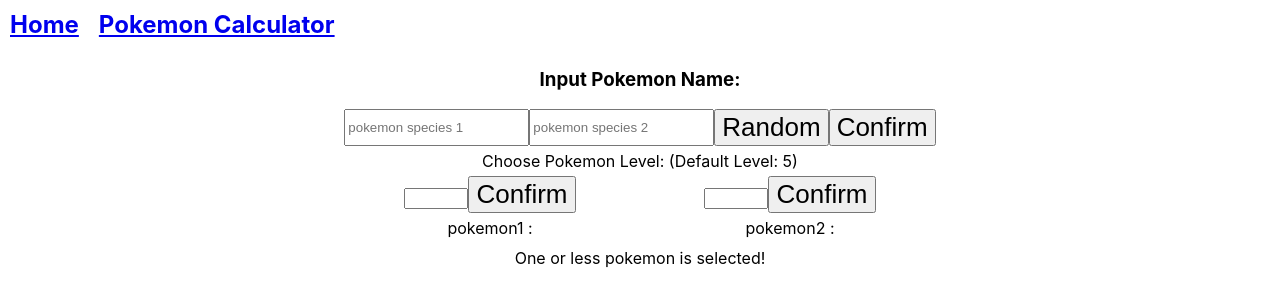
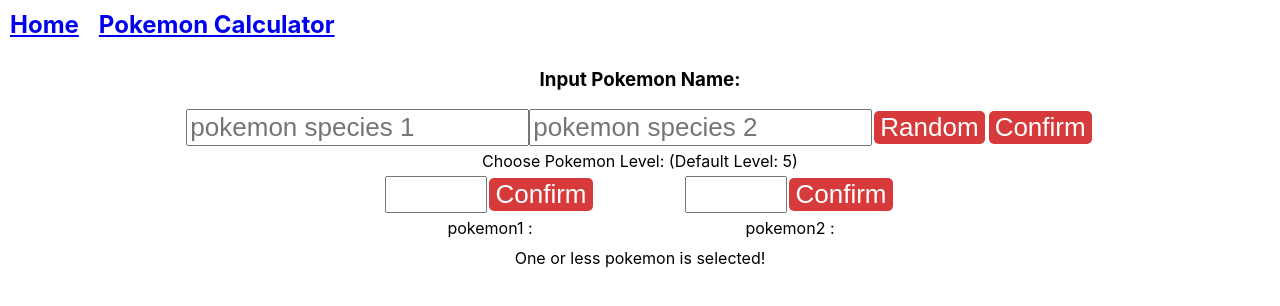
Before and after one commit to donuts030/PokeCalc, a React (Vite) app: page /pokeCalc in a window 1280 px wide. Shown: the top 306 px of the page. Built offline with nearby package versions, Linux system fonts and the light colour scheme.

Commit message:
css changes

```diff
--- a/index.html
+++ b/index.html
@@ -4,7 +4,7 @@
     <meta charset="UTF-8" />
     <link rel="icon" type="image/svg+xml" href="/src/favicon.svg" />
     <meta name="viewport" content="width=device-width, initial-scale=1.0" />
-    <title>Vite App</title>
+    <title>Pokemon Calculator</title>
   </head>
   <body>
     <div id="root"></div>
--- a/src/App.css
+++ b/src/App.css
@@ -1,11 +1,5 @@
 .App {
   text-align: left;
-}
-
-@media (prefers-reduced-motion: no-preference) {
-  .App-logo {
-    animation: App-logo-spin infinite 20s linear;
-  }
 }
 
 .App-header {
@@ -51,7 +45,10 @@
   border: 1px solid #282c34;
   min-width: 300px;
   max-width: 300px;
-  min-height: 150px;
+  min-height: 120px;
+  border-radius: 15px;
+  margin: 15px;
+  padding: 15px;
 }
 
 .damage{
@@ -71,6 +68,20 @@
   margin: 5px;
 }
 
-button {
+input {
   font-size: calc(10px + 2vmin);
 }
+
+button {
+  border-radius: 5px;
+  border-style: none;
+  margin: 2px;
+  font-size: calc(10px + 2vmin);
+  background-color: rgb(214, 58, 58);
+  color:white
+}
+
+button:hover{
+  background-color: rgb(255, 146, 146);
+  color: rgb(214, 58, 58);
+}
--- a/src/components/PokeCalcInput.jsx
+++ b/src/components/PokeCalcInput.jsx
@@ -6,8 +6,8 @@
 
   // Onclick handle function
   const handleSubmit = () => {
-    const inputName1 = pokeRef1.current.value;
-    const inputName2 = pokeRef2.current.value;
+    const inputName1 = pokeRef1.current.value.toLowerCase();
+    const inputName2 = pokeRef2.current.value.toLowerCase();
     if(inputName1 === "" && inputName2 === ""){
       console.log("nothing")
       return;
```
